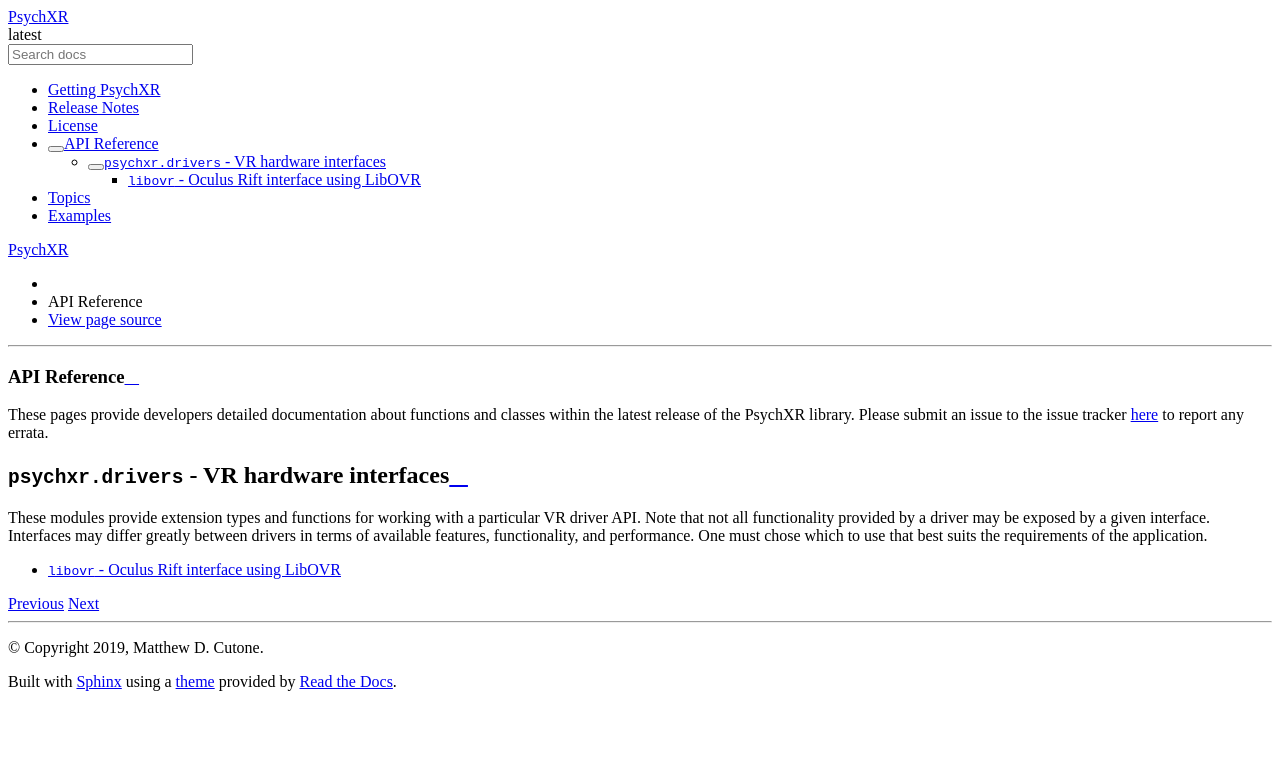
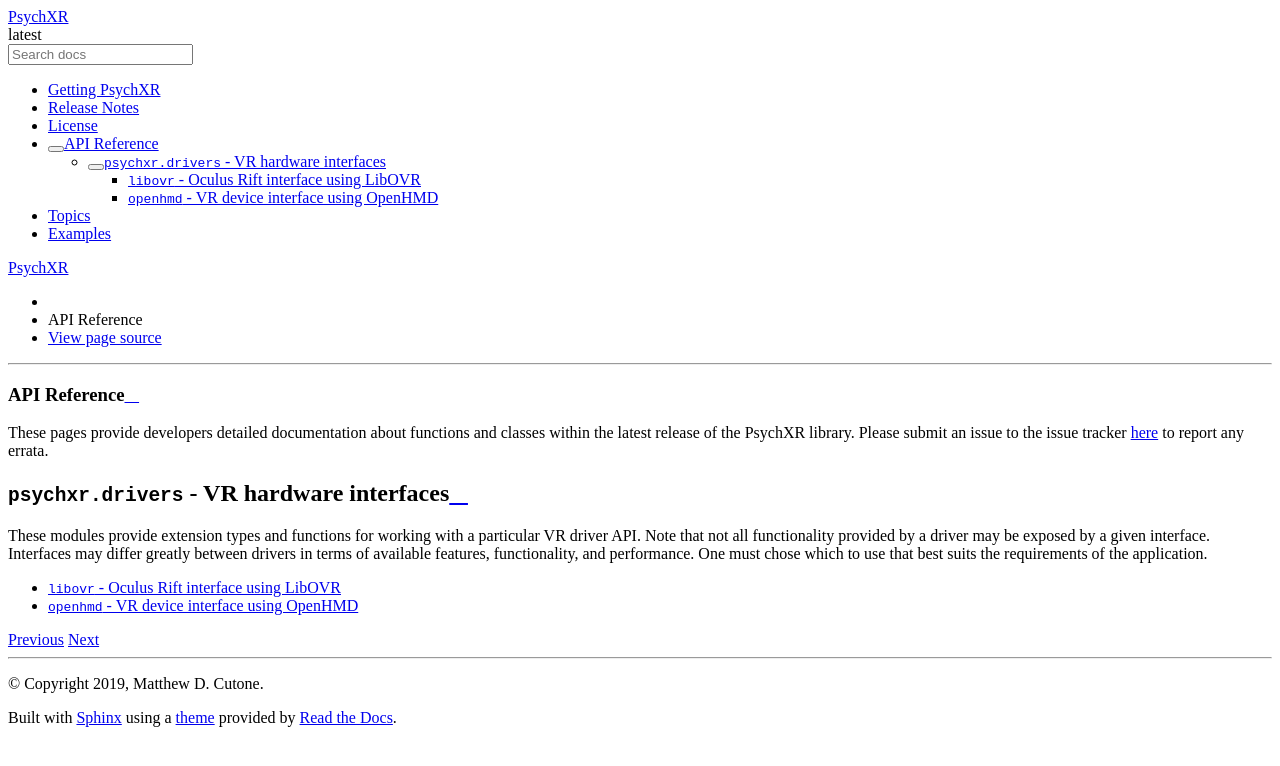
Before and after one commit to mdcutone/psychxr, a Sphinx documentation site: the page built from docs/api.rst, in a window 1280 px wide. Shown: the top 766 px of the page. Built offline with Sphinx 7.4.7 and the Read the Docs theme 2.0.0, drawn with Linux system fonts in a browser that asks for light colours; some of the changed lines change nothing that is shown.

Commit message:
RF/NF/DOCS: More work on OpenHMD interface. Added docs.

```diff
--- a/docs/api.rst
+++ b/docs/api.rst
@@ -19,3 +19,4 @@
    :maxdepth: 1
 
    api/libovr
+   api/openhmd
--- /dev/null
+++ b/docs/api/openhmd.rst
@@ -0,0 +1,56 @@
+====================================================================
+ :mod:`~psychxr.drivers.openhmd` - VR device interface using OpenHMD
+====================================================================
+
+.. currentmodule:: psychxr.drivers.openhmd
+
+Classes and functions for using various VR devices (HMDs, controllers, and
+generic spatial trackers) through the OpenHMD driver interface.
+
+OpenHMD is a free and open-source software (FOSS) project which aims to provide
+a driver interface for a variety of VR headsets, controllers and trackers. This
+interface is under heavy development (both in PsychXR and OpenHMD itself) so
+expect things to change without notice between releases of PsychXR.
+
+Overview
+========
+
+Classes
+~~~~~~~
+
+.. autosummary::
+    OpenHMDDeviceInfo
+
+Functions
+~~~~~~~~~
+
+.. autosummary::
+    success
+    failure
+    create
+    destroy
+    probe
+    getError
+    update
+
+Details
+=======
+
+Classes
+~~~~~~~
+
+.. autoclass:: OpenHMDDeviceInfo
+    :members:
+    :undoc-members:
+    :inherited-members:
+
+Functions
+~~~~~~~~~
+
+.. autofunction:: success
+.. autofunction:: failure
+.. autofunction:: create
+.. autofunction:: destroy
+.. autofunction:: getError
+.. autofunction:: probe
+.. autofunction:: update
```
Also changed, not shown: 4 other files.
